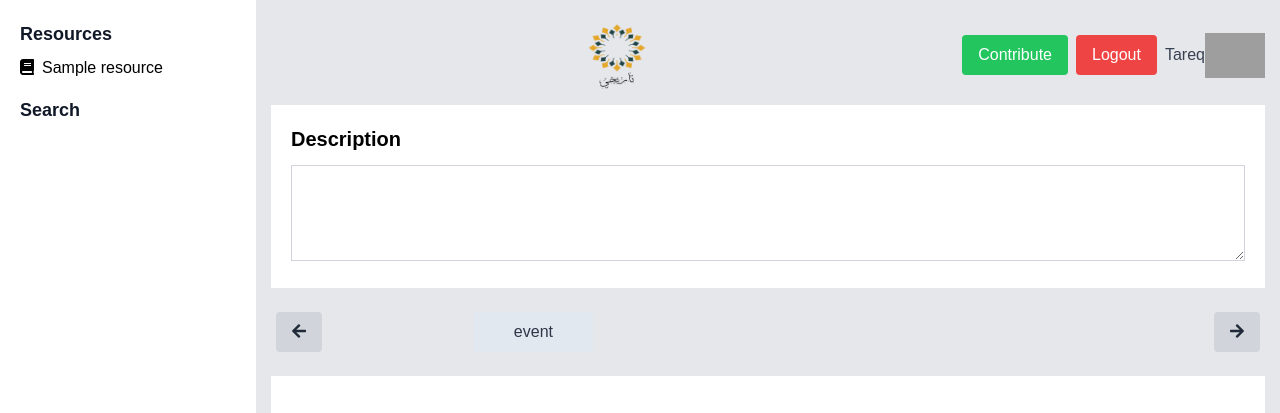
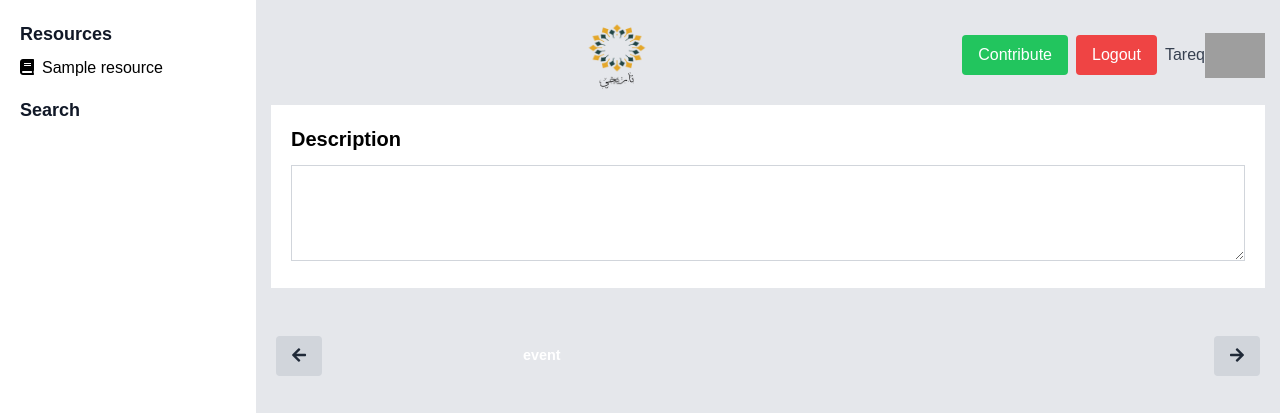
Before and after one commit to Qusayy/Tarikhi, a Flask app: template templates/Main Webpage.html in a window 1280 px wide. Shown: the top 413 px of the page. Run offline with Flask 3, Linux system fonts and the light colour scheme; the template is opened without the code that fills it: most values are stand-ins (such as "Sample title", 1, 10 or a date in 2020); some libraries are stand-ins or nearby versions; grey boxes are pictures that could not be loaded.

Commit message:
Enhance event handling and styling in Main Webpage; clean up event names and improve fetch logic in app.py

```diff
--- a/app.py
+++ b/app.py
@@ -7,6 +7,7 @@ import numpy as np
 import pickle
 import os
 from transformers import pipeline
+import re
 
 pipe = pipeline("translation", model="Helsinki-NLP/opus-mt-en-ar")
 
@@ -123,11 +124,19 @@ def tarikhi():
         for event in chunk[0].list_of_events:
             events.append(event)
 
+    for event in events:
+        # Remove anything that is not an Arabic letter or space from the event name, including symbols like ،
+        if 'event' in event:
+            event['event'] = re.sub(r'[^\u0621-\u064A\s]', '', event['event']).strip()
+    # Remove events where the event name is exactly 'حرب'
+    events = [event for event in events if event.get('event') != 'حرب']
+
     return jsonify(events)
 
 @app.route('/translate', methods=['GET', 'POST'])
 def translate():
     text = request.args.get('text')
+    return jsonify(text)
     translated_text = pipe(">>ara<<"+text)[0]['translation_text']
     return jsonify(translated_text)
 
--- a/templates/Main Webpage.html
+++ b/templates/Main Webpage.html
@@ -46,14 +46,33 @@
             display: none;
         }
         .event {
-            flex: 0 0 calc(100% / 5);
-            box-sizing: border-box;
-            padding: 0.5rem;
-            margin: 0.25rem;
-            background-color: #e2e8f0;
-            color: #2d3748;
-            text-align: center;
+            flex: 0 0 auto;
+            width: 80px;
+            height: 80px;
+            border-radius: 50%;
+            margin: 0.5rem 2rem; /* Increased horizontal space */
+            display: flex;
+            align-items: center;
+            justify-content: center;
+            font-size: 0.9rem;
+            font-weight: bold;
+            color: white;
+            cursor: pointer;
+            transition: transform 0.3s;
+        }
 
+        .event:hover {
+            transform: scale(1.1);
+        }
+
+        .event.highlight {
+            border: 5px solid gold;
+            box-shadow: 0 0 20px 5px gold;
+        }
+        .details {
+            margin-top: 10px;
+            font-size: 0.8rem;
+            color: #333;
         }
         .flex-1.p-5 {
             padding: 5px 15px;
@@ -161,27 +180,72 @@
         return new Date(year, month, day);
     }
     function performTarikhi(){
-        debugger;
     var query = document.getElementById('Query').value;
     var url = "/Tarikhi?query=" + query;
     var eventsContainer = document.getElementById('eventsContainer');
 
     fetch(url)
-            .then(function(response){
-                return response.json();
-            })
-            .then(function(data){
-                debugger;
-                data.sort(function(a, b) {
-                    // Parse dates and compare
-                    return parseDate(a.date) - parseDate(b.date);
+        .then(response => response.json())
+        .then(data => {
+            // Count occurrences of each event
+            let eventCounts = {};
+            data.forEach(item => {
+                if (!eventCounts[item.event]) eventCounts[item.event] = 0;
+                eventCounts[item.event]++;
             });
+
+            let repeatedOnly = Object.entries(eventCounts).filter(([_, count]) => count > 1);
+            let mostRepeated = null;
+            let maxCount = 0;
+
+            if (repeatedOnly.length > 0) {
+                maxCount = Math.max(...repeatedOnly.map(([_, count]) => count));
+                mostRepeated = repeatedOnly.find(([_, count]) => count === maxCount)[0];
+            }
+
+            // Sort by date
+            data.sort((a, b) => parseDate(a.date) - parseDate(b.date));
+
+            // Track unique events
+            let addedEvents = new Set();
             eventsContainer.innerHTML = '';
-                data.forEach(function(item){
-                    eventsContainer.innerHTML += '<div class="event" onclick="handleEventClick(this)" event-name="' + item['event'] + '" desc="' + item['description'] + '" date="'+ item['date'] +'" location="'+ item['location'] +'"">' + item['event'] + '</div>';
+
+            data.forEach(item => {
+                if (!addedEvents.has(item.event)) {
+                    addedEvents.add(item.event);
+
+                    // Calculate gradient intensity based on repetition
+                    let count = eventCounts[item.event];
+                    let baseColor = [34, 197, 94]; // Tailwind green-500: rgb(34,197,94)
+                    let intensity = Math.min(1, 0.4 + (count * 0.15));
+                    let bgColor = `rgba(${baseColor[0]}, ${baseColor[1]}, ${baseColor[2]}, ${intensity})`;
+
+                    let eventDiv = document.createElement('div');
+                    eventDiv.className = 'event';
+                    if (item.event === mostRepeated) eventDiv.classList.add("highlight");
+                    eventDiv.style.background = `linear-gradient(135deg, ${bgColor}, rgb(${baseColor[0]}, ${baseColor[1]}, ${baseColor[2]}))`;
+                    eventDiv.setAttribute("event-name", item.event);
+                    eventDiv.setAttribute("desc", item.description);
+                    eventDiv.setAttribute("date", item.date);
+                    eventDiv.setAttribute("location", item.location);
+                    eventDiv.innerText = item.event;
+
+                    eventDiv.onclick = () => handleEventClick(eventDiv);
+
+                    eventsContainer.appendChild(eventDiv);
+                } else {
+                    // If already exists → scroll to it
+                    let existing = [...eventsContainer.children].find(e => e.getAttribute("event-name") === item.event);
+                    if (existing) {
+                        existing.scrollIntoView({ behavior: "smooth", inline: "center" });
+                        existing.style.transform = "scale(1.2)";
+                        setTimeout(() => existing.style.transform = "scale(1)", 600);
+                    }
+                }
             });
-            })
+        });
 }
+
 
     function handleEventClick(element){
         debugger;
@@ -281,7 +345,6 @@
         }
     });
 
-
     // Event listeners for button clicks
     buttonLeft.addEventListener('click', function() {
         eventsContainer.scrollLeft -= 100;
```
Lines whose indentation alone changed are shown as unchanged.
